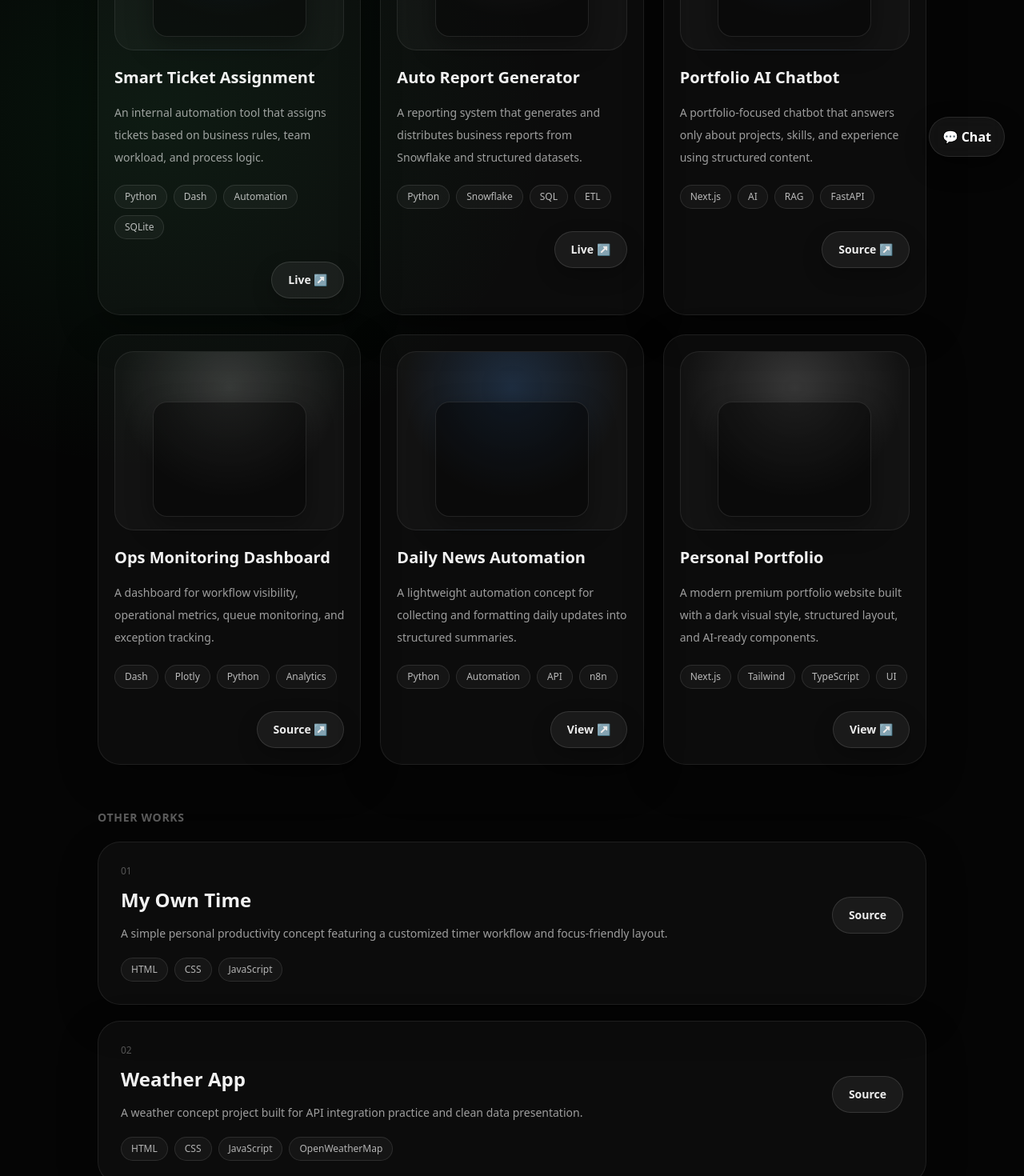
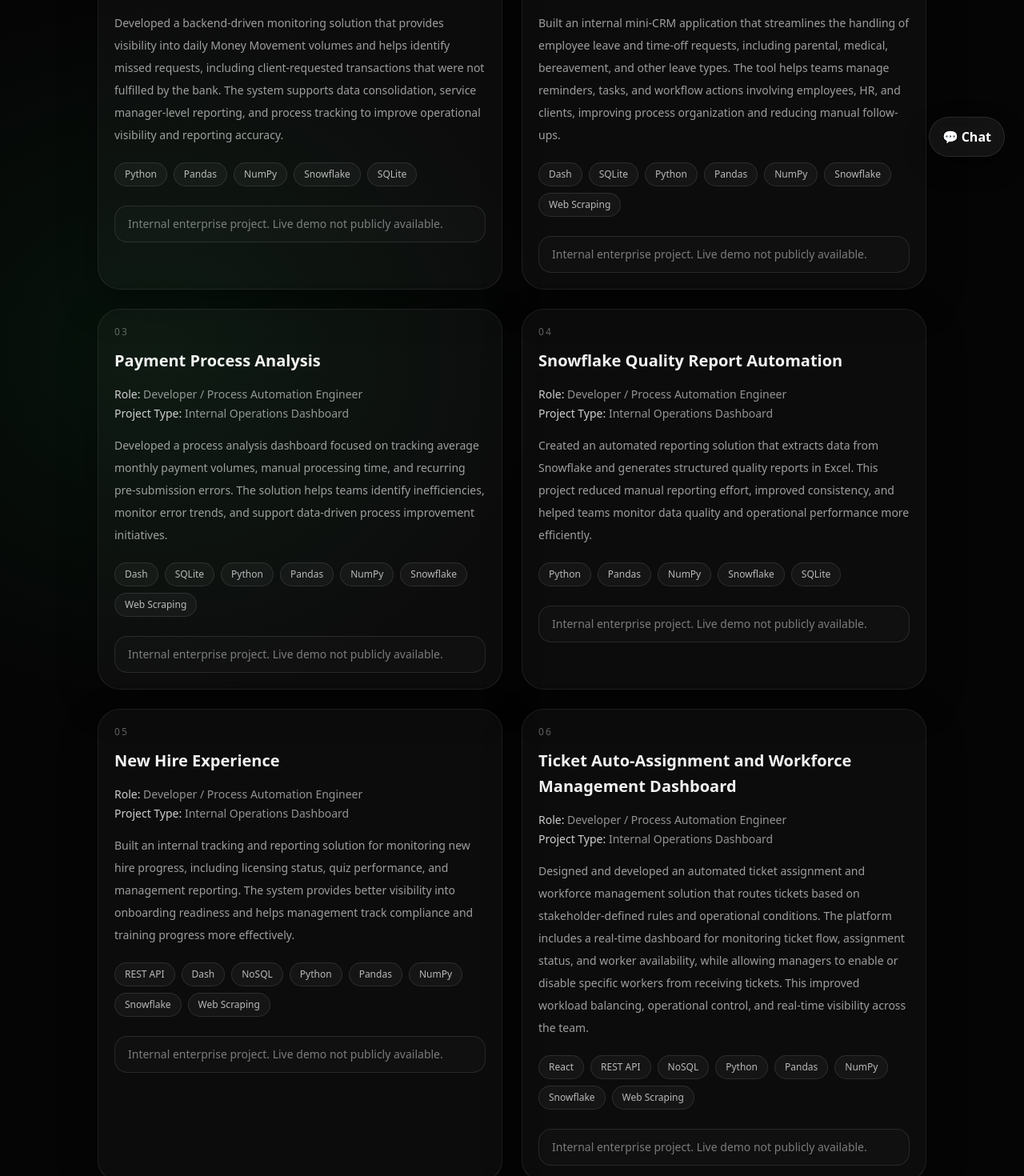
Before and after one commit to jasondee1992/my_portfolio, a Next.js app: page /projects in a window 1280 px wide. Shown: the part 580-2050 px from the top of the page at 80% size. Built offline with nearby package versions, Linux system fonts and the light colour scheme.

Commit message:
ProjectsHero.tsx

```diff
--- a/src/components/projects/FeaturedProjectsGrid.tsx
+++ b/src/components/projects/FeaturedProjectsGrid.tsx
@@ -1,53 +1,14 @@
-const featuredProjects = [
-  {
-    title: "Smart Ticket Assignment",
-    description:
-      "An internal automation tool that assigns tickets based on business rules, team workload, and process logic.",
-    tags: ["Python", "Dash", "Automation", "SQLite"],
-    button: "Live",
-  },
-  {
-    title: "Auto Report Generator",
-    description:
-      "A reporting system that generates and distributes business reports from Snowflake and structured datasets.",
-    tags: ["Python", "Snowflake", "SQL", "ETL"],
-    button: "Live",
-  },
-  {
-    title: "Portfolio AI Chatbot",
-    description:
-      "A portfolio-focused chatbot that answers only about projects, skills, and experience using structured content.",
-    tags: ["Next.js", "AI", "RAG", "FastAPI"],
-    button: "Source",
-  },
-  {
-    title: "Ops Monitoring Dashboard",
-    description:
-      "A dashboard for workflow visibility, operational metrics, queue monitoring, and exception tracking.",
-    tags: ["Dash", "Plotly", "Python", "Analytics"],
-    button: "Source",
-  },
-  {
-    title: "Daily News Automation",
-    description:
-      "A lightweight automation concept for collecting and formatting daily updates into structured summaries.",
-    tags: ["Python", "Automation", "API", "n8n"],
-    button: "View",
-  },
-  {
-    title: "Personal Portfolio",
-    description:
-      "A modern premium portfolio website built with a dark visual style, structured layout, and AI-ready components.",
-    tags: ["Next.js", "Tailwind", "TypeScript", "UI"],
-    button: "View",
-  },
-];
+import { internalProjects } from "@/data/projects";
 
 export default function FeaturedProjectsGrid() {
   return (
     <section className="container-page mt-12">
-      <div className="grid gap-6 md:grid-cols-2 lg:grid-cols-3">
-        {featuredProjects.map((project, index) => (
+      <div className="mb-5 text-sm font-semibold uppercase tracking-wider text-white/35">
+        Internal Projects
+      </div>
+
+      <div className="grid gap-6 md:grid-cols-2">
+        {internalProjects.map((project) => (
           <div
             key={project.title}
             className="rounded-[28px] p-5"
@@ -57,29 +18,22 @@ export default function FeaturedProjectsGrid() {
               boxShadow: "0 18px 50px rgba(0,0,0,0.30)",
             }}
           >
-            <div
-              className="mb-5 flex h-56 items-end rounded-[24px] p-4"
-              style={{
-                background:
-                  index % 2 === 0
-                    ? "radial-gradient(circle at 50% 20%, rgba(96,165,250,0.22), rgba(255,255,255,0.03) 60%)"
-                    : "radial-gradient(circle at 50% 20%, rgba(255,255,255,0.18), rgba(255,255,255,0.03) 60%)",
-                border: "1px solid rgba(255,255,255,0.08)",
-              }}
-            >
-              <div
-                className="mx-auto h-36 w-48 rounded-[18px]"
-                style={{
-                  background: "rgba(0,0,0,0.45)",
-                  border: "1px solid rgba(255,255,255,0.10)",
-                  boxShadow: "0 12px 32px rgba(0,0,0,0.35)",
-                }}
-              />
+            <div className="mb-3 text-xs font-medium tracking-[0.18em] text-white/35">
+              {project.no}
             </div>
 
-            <h3 className="text-xl font-semibold text-white/95">
+            <h3 className="text-xl font-semibold leading-8 text-white/95">
               {project.title}
             </h3>
+
+            <div className="mt-4 space-y-1 text-sm text-white/55">
+              <div>
+                <span className="text-white/80">Role:</span> {project.role}
+              </div>
+              <div>
+                <span className="text-white/80">Project Type:</span> {project.type}
+              </div>
+            </div>
 
             <p className="mt-4 text-sm leading-7 text-white/60">
               {project.description}
@@ -101,19 +55,11 @@ export default function FeaturedProjectsGrid() {
               ))}
             </div>
 
-            <div className="mt-7 flex justify-end">
-              <button
-                className="rounded-full px-5 py-3 text-sm font-semibold"
-                style={{
-                  background: "rgba(255,255,255,0.06)",
-                  border: "1px solid rgba(255,255,255,0.12)",
-                  color: "rgba(255,255,255,0.92)",
-                  boxShadow: "0 10px 24px rgba(0,0,0,0.25)",
-                }}
-              >
-                {project.button} ↗
-              </button>
-            </div>
+            {project.note && (
+              <div className="mt-6 rounded-2xl border border-white/10 bg-white/[0.02] px-4 py-3 text-sm text-white/45">
+                {project.note}
+              </div>
+            )}
           </div>
         ))}
       </div>
--- a/src/components/projects/OtherWorksList.tsx
+++ b/src/components/projects/OtherWorksList.tsx
@@ -1,26 +1,4 @@
-const otherWorks = [
-  {
-    no: "01",
-    title: "My Own Time",
-    description:
-      "A simple personal productivity concept featuring a customized timer workflow and focus-friendly layout.",
-    tags: ["HTML", "CSS", "JavaScript"],
-  },
-  {
-    no: "02",
-    title: "Weather App",
-    description:
-      "A weather concept project built for API integration practice and clean data presentation.",
-    tags: ["HTML", "CSS", "JavaScript", "OpenWeatherMap"],
-  },
-  {
-    no: "03",
-    title: "First Portfolio",
-    description:
-      "An early portfolio project built while learning frontend structure, responsive layout, and interface design.",
-    tags: ["HTML", "SCSS", "JavaScript"],
-  },
-];
+import { otherWorks } from "@/data/projects";
 
 export default function OtherWorksList() {
   return (
@@ -48,6 +26,15 @@ export default function OtherWorksList() {
                   {work.title}
                 </h3>
 
+                <div className="mt-4 space-y-1 text-sm text-white/55">
+                  <div>
+                    <span className="text-white/80">Role:</span> {work.role}
+                  </div>
+                  <div>
+                    <span className="text-white/80">Project Type:</span> {work.type}
+                  </div>
+                </div>
+
                 <p className="mt-3 max-w-4xl text-sm leading-7 text-white/60">
                   {work.description}
                 </p>
@@ -68,19 +55,6 @@ export default function OtherWorksList() {
                   ))}
                 </div>
               </div>
-
-              <div className="md:pt-10">
-                <button
-                  className="rounded-full px-5 py-3 text-sm font-semibold"
-                  style={{
-                    background: "rgba(255,255,255,0.06)",
-                    border: "1px solid rgba(255,255,255,0.12)",
-                    color: "rgba(255,255,255,0.92)",
-                  }}
-                >
-                  Source
-                </button>
-              </div>
             </div>
           </div>
         ))}
--- a/src/components/projects/ProjectsHero.tsx
+++ b/src/components/projects/ProjectsHero.tsx
@@ -7,9 +7,10 @@ export default function ProjectsHero() {
         </h1>
 
         <p className="mx-auto mt-5 max-w-3xl text-lg leading-8 text-white/60">
-          A collection of projects focused on automation, dashboards, internal
-          tools, data workflows, and AI-driven ideas. Dummy content for now —
-          we’ll replace everything with your real projects later.
+          A collection of internal automation platforms, monitoring dashboards,
+          reporting systems, and personal builds focused on solving practical
+          workflow problems. Public live demos are not available for enterprise
+          work shared here.
         </p>
       </div>
     </section>
--- /dev/null
+++ b/src/data/projects.ts
@@ -0,0 +1,117 @@
+export type ProjectItem = {
+  no: string;
+  title: string;
+  role: string;
+  type: string;
+  description: string;
+  tags: string[];
+  note?: string;
+};
+
+export const internalProjects: ProjectItem[] = [
+  {
+    no: "01",
+    title: "Money Movement Monitoring",
+    role: "Developer / Process Automation Engineer",
+    type: "Internal Operations Dashboard",
+    description:
+      "Developed a backend-driven monitoring solution that provides visibility into daily Money Movement volumes and helps identify missed requests, including client-requested transactions that were not fulfilled by the bank. The system supports data consolidation, service manager-level reporting, and process tracking to improve operational visibility and reporting accuracy.",
+    tags: ["Python", "Pandas", "NumPy", "Snowflake", "SQLite"],
+    note: "Internal enterprise project. Live demo not publicly available.",
+  },
+  {
+    no: "02",
+    title: "Leave Experience Mini-CRM",
+    role: "Developer / Process Automation Engineer",
+    type: "Internal Operations Dashboard",
+    description:
+      "Built an internal mini-CRM application that streamlines the handling of employee leave and time-off requests, including parental, medical, bereavement, and other leave types. The tool helps teams manage reminders, tasks, and workflow actions involving employees, HR, and clients, improving process organization and reducing manual follow-ups.",
+    tags: ["Dash", "SQLite", "Python", "Pandas", "NumPy", "Snowflake", "Web Scraping"],
+    note: "Internal enterprise project. Live demo not publicly available.",
+  },
+  {
+    no: "03",
+    title: "Payment Process Analysis",
+    role: "Developer / Process Automation Engineer",
+    type: "Internal Operations Dashboard",
+    description:
+      "Developed a process analysis dashboard focused on tracking average monthly payment volumes, manual processing time, and recurring pre-submission errors. The solution helps teams identify inefficiencies, monitor error trends, and support data-driven process improvement initiatives.",
+    tags: ["Dash", "SQLite", "Python", "Pandas", "NumPy", "Snowflake", "Web Scraping"],
+    note: "Internal enterprise project. Live demo not publicly available.",
+  },
+  {
+    no: "04",
+    title: "Snowflake Quality Report Automation",
+    role: "Developer / Process Automation Engineer",
+    type: "Internal Operations Dashboard",
+    description:
+      "Created an automated reporting solution that extracts data from Snowflake and generates structured quality reports in Excel. This project reduced manual reporting effort, improved consistency, and helped teams monitor data quality and operational performance more efficiently.",
+    tags: ["Python", "Pandas", "NumPy", "Snowflake", "SQLite"],
+    note: "Internal enterprise project. Live demo not publicly available.",
+  },
+  {
+    no: "05",
+    title: "New Hire Experience",
+    role: "Developer / Process Automation Engineer",
+    type: "Internal Operations Dashboard",
+    description:
+      "Built an internal tracking and reporting solution for monitoring new hire progress, including licensing status, quiz performance, and management reporting. The system provides better visibility into onboarding readiness and helps management track compliance and training progress more effectively.",
+    tags: ["REST API", "Dash", "NoSQL", "Python", "Pandas", "NumPy", "Snowflake", "Web Scraping"],
+    note: "Internal enterprise project. Live demo not publicly available.",
+  },
+  {
+    no: "06",
+    title: "Ticket Auto-Assignment and Workforce Management Dashboard",
+    role: "Developer / Process Automation Engineer",
+    type: "Internal Operations Dashboard",
+    description:
+      "Designed and developed an automated ticket assignment and workforce management solution that routes tickets based on stakeholder-defined rules and operational conditions. The platform includes a real-time dashboard for monitoring ticket flow, assignment status, and worker availability, while allowing managers to enable or disable specific workers from receiving tickets. This improved workload balancing, operational control, and real-time visibility across the team.",
+    tags: ["React", "REST API", "NoSQL", "Python", "Pandas", "NumPy", "Snowflake", "Web Scraping"],
+    note: "Internal enterprise project. Live demo not publicly available.",
+  },
+  {
+    no: "07",
+    title: "Location Mapping",
+    role: "Developer / Process Automation Engineer",
+    type: "Internal Operations Dashboard",
+    description:
+      "Developed a location mapping solution designed to visualize and manage location-based operational data through a responsive web interface. The application supports structured data handling, mapping-related workflows, and backend integration for improved usability and operational reference.",
+    tags: ["React", "PostgreSQL", "Python", "Django"],
+    note: "Internal enterprise project. Live demo not publicly available.",
+  },
+];
+
+export const otherWorks: ProjectItem[] = [
+  {
+    no: "08",
+    title: "Invoice Generator",
+    role: "Developer / Process Automation Engineer",
+    type: "Personal Project",
+    description:
+      "Developed a Python-based invoice generation tool that creates professional PDF invoices from Excel source data and supporting evidence images stored in a folder. The solution automates document generation, organizes supporting attachments, and helps reduce manual formatting work for invoice preparation.",
+    tags: ["Python"],
+  },
+  {
+    no: "09",
+    title: "My Portfolio",
+    role: "Developer / Process Automation Engineer",
+    type: "Personal Project",
+    description:
+      "Built a personal portfolio website to showcase projects, skills, and development work in a modern web interface. The portfolio also includes AI-agent-related functionality to support a more interactive and personalized user experience.",
+    tags: ["Next.js", "AI Agent"],
+  },
+];
+
+/*
+  Add new projects using this format:
+
+  {
+    no: "10",
+    title: "Project Name",
+    role: "Developer / Process Automation Engineer",
+    type: "Internal Operations Dashboard",
+    description: "Short but complete project summary.",
+    tags: ["Python", "Dash", "Snowflake"],
+    note: "Internal enterprise project. Live demo not publicly available.",
+  }
+*/
```
